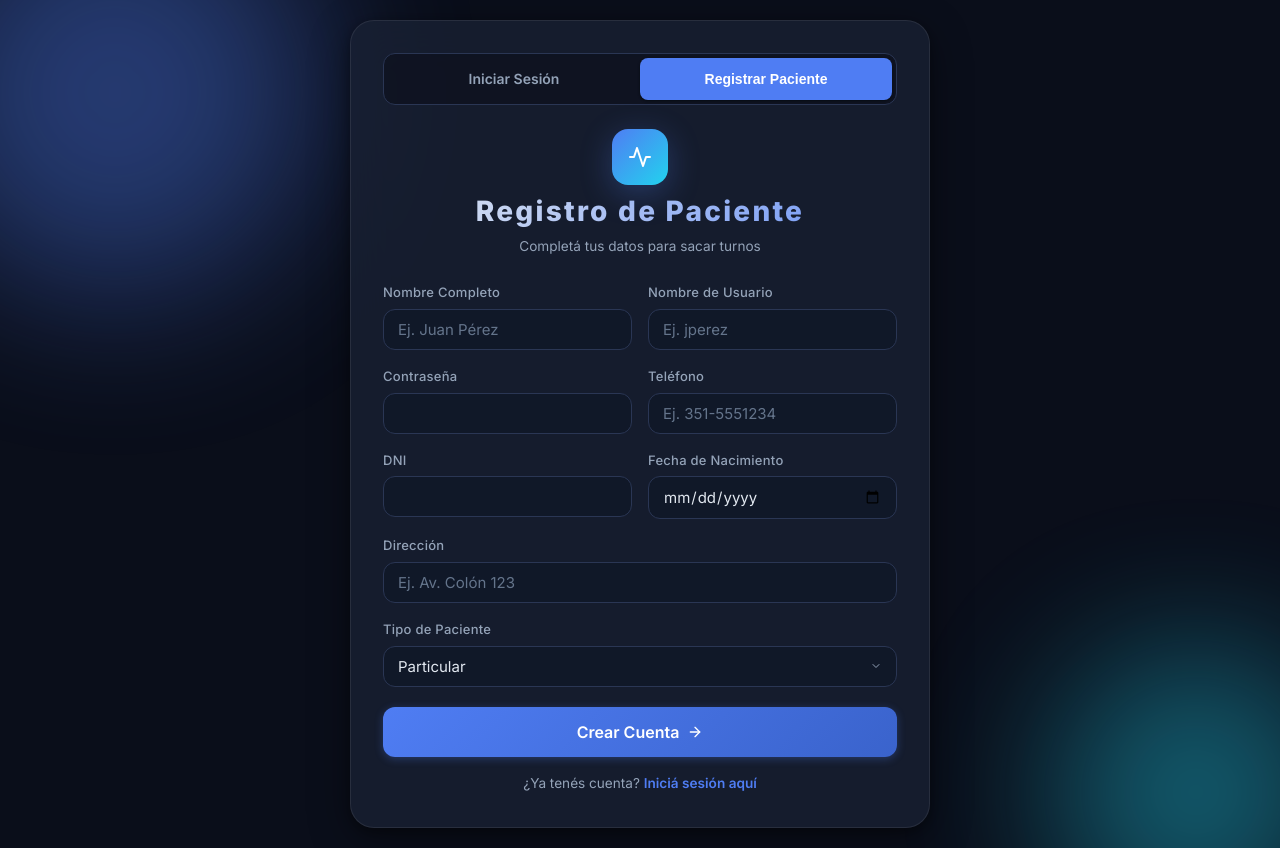
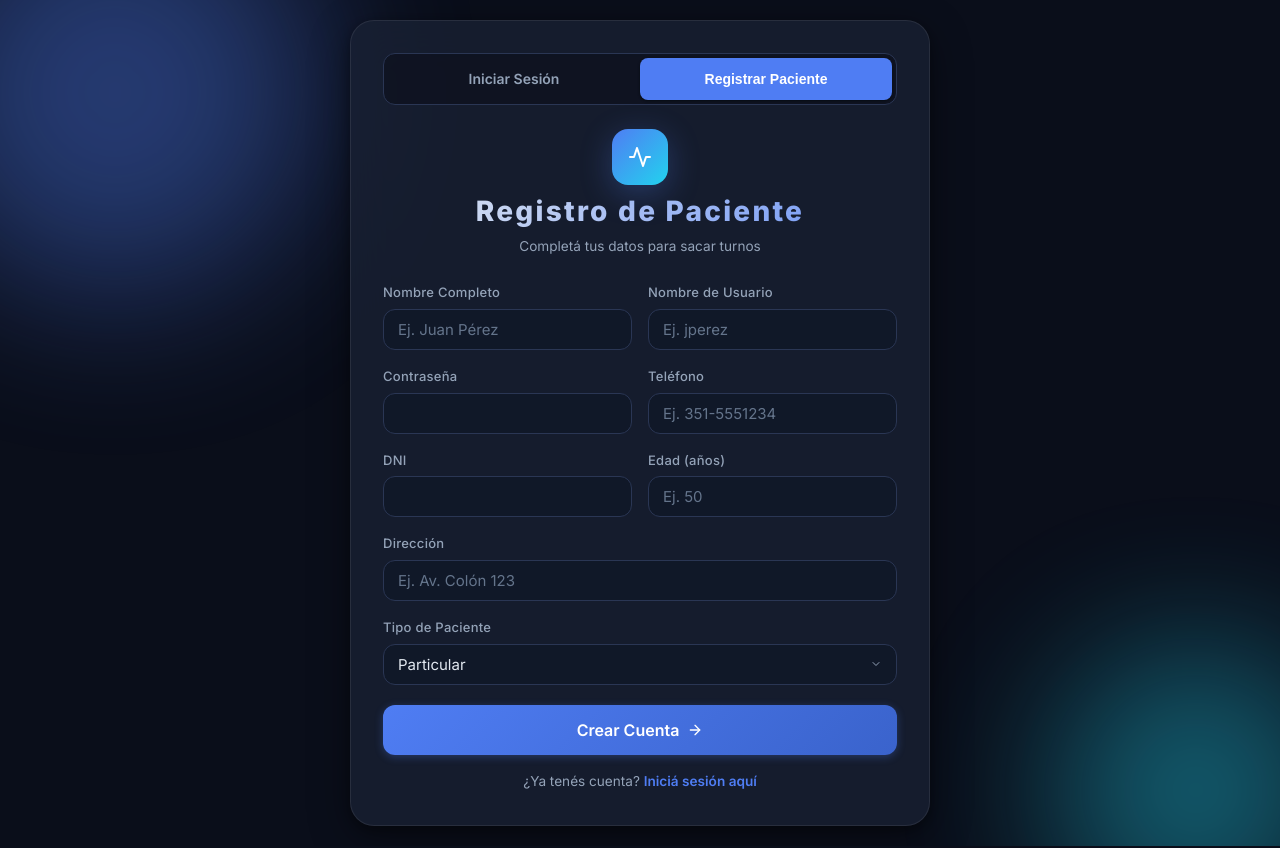
Before and after one commit to BlanesF-hub/SAGE, a React (Vite) app: page /registro in a window 1280 px wide. Built offline with nearby package versions, Linux system fonts and the light colour scheme; no server answers.

Commit message:
Add Edad field in patient registration, assign 50 years to jperez, validate doctor age restrictions on booking, and display patient age column in doctor and secretary turnos tables

```diff
--- a/src/pages/DoctorDashboard.tsx
+++ b/src/pages/DoctorDashboard.tsx
@@ -55,12 +55,17 @@ export default function DoctorDashboard({ view = 'principal' }: DoctorDashboardP
     const allPacientes = JSON.parse(localStorage.getItem('mock_pacientes') || '[]');
     const myTurnos = allTurnos.filter((t: any) => String(t.doctorId) === String(user.id));
     const enriched = myTurnos.map((t: any) => {
-      const pac = allPacientes.find((p: any) => p.id === t.pacienteId);
+      const pac = allPacientes.find((p: any) => p.id === t.pacienteId || String(p.usuario) === String(t.pacienteId));
+      let edad = pac?.edad;
+      if (edad === undefined && pac?.fechaNacimiento) {
+        edad = new Date().getFullYear() - new Date(pac.fechaNacimiento).getFullYear();
+      }
       return {
         ...t,
         pacienteNombre: pac?.nombrePaciente || 'Paciente',
         pacienteDni: pac?.dniPaciente || '-',
         pacienteTel: pac?.nroTelefonoPaciente || pac?.nroTelefono || '-',
+        pacienteEdad: edad !== undefined ? `${edad} años` : '-',
       };
     });
     setTurnosDia(enriched);
@@ -244,6 +249,7 @@ export default function DoctorDashboard({ view = 'principal' }: DoctorDashboardP
                     <tr>
                       <th>Hora</th>
                       <th>Paciente</th>
+                      <th>Edad</th>
                       <th>DNI</th>
                       <th>Teléfono</th>
                       <th>Motivo de Consulta</th>
@@ -259,6 +265,7 @@ export default function DoctorDashboard({ view = 'principal' }: DoctorDashboardP
                           </strong>
                         </td>
                         <td>{t.pacienteNombre}</td>
+                        <td>{t.pacienteEdad}</td>
                         <td>{t.pacienteDni}</td>
                         <td>{t.pacienteTel}</td>
                         <td>{t.descripcion || 'Sin motivo especificado'}</td>
@@ -468,6 +475,7 @@ export default function DoctorDashboard({ view = 'principal' }: DoctorDashboardP
                     <tr>
                       <th>Fecha y Hora</th>
                       <th>Paciente</th>
+                      <th>Edad</th>
                       <th>DNI</th>
                       <th>Teléfono</th>
                       <th>Motivo de Consulta</th>
@@ -486,6 +494,7 @@ export default function DoctorDashboard({ view = 'principal' }: DoctorDashboardP
                           </strong>
                         </td>
                         <td>{t.pacienteNombre}</td>
+                        <td>{t.pacienteEdad}</td>
                         <td>{t.pacienteDni}</td>
                         <td>{t.pacienteTel}</td>
                         <td>{t.descripcion || 'Sin motivo especificado'}</td>
--- a/src/pages/PacienteDashboard.tsx
+++ b/src/pages/PacienteDashboard.tsx
@@ -165,6 +165,29 @@ export default function PacienteDashboard() {
       const doctor = allDoctores.find((d: any) => String(d.id) === String(selectedDoctorId));
       const consultorio = consultorios.find((c) => String(c.id) === String(selectedConsultorioId));
       const espNombre = resolveEspecialidadNombre(selectedEspecialidad);
+
+      // Regla 0: Validación de Edad del Paciente vs Restricciones del Médico
+      let edadPaciente = (user as any)?.edad;
+      if (edadPaciente === undefined && (user as any)?.fechaNacimiento) {
+        edadPaciente = new Date().getFullYear() - new Date((user as any).fechaNacimiento).getFullYear();
+      }
+      if (edadPaciente === undefined) edadPaciente = 50;
+
+      const docConfig = doctor?.configuracion || {};
+      const edadMin = doctor?.edadMinima || docConfig.edadMinima;
+      const edadMax = doctor?.edadMaxima || docConfig.edadMaxima;
+
+      if (edadMin !== undefined && edadMin !== null && edadMin !== '' && edadPaciente < Number(edadMin)) {
+        toast.error(`El ${doctor?.nombreEmpleado || 'médico'} sólo atiende pacientes a partir de los ${edadMin} años (tu edad registrada es ${edadPaciente} años).`);
+        setSubmitting(false);
+        return;
+      }
+
+      if (edadMax !== undefined && edadMax !== null && edadMax !== '' && edadPaciente > Number(edadMax)) {
+        toast.error(`El ${doctor?.nombreEmpleado || 'médico'} sólo atiende pacientes de hasta ${edadMax} años (tu edad registrada es ${edadPaciente} años).`);
+        setSubmitting(false);
+        return;
+      }
 
       const storedTurnos = getLocal<any>('mock_turnos_paciente').filter(
         (t: any) => t.pacienteId === user.id && t.estado !== 'CANCELADO'
--- a/src/pages/RegisterPage.tsx
+++ b/src/pages/RegisterPage.tsx
@@ -21,6 +21,7 @@ export default function RegisterPage() {
     nombre: '',
     nroTelefono: '',
     dniPaciente: '',
+    edad: '',
     fechaNacimiento: '',
     direccionPaciente: '',
     tipoPaciente: 'PARTICULAR' as TipoPaciente,
@@ -36,13 +37,16 @@ export default function RegisterPage() {
     e.preventDefault();
     setLoading(true);
     try {
+      const edadNum = Number(form.edad);
+      const calcBirth = form.fechaNacimiento || `${new Date().getFullYear() - edadNum}-01-01`;
       await authApi.registerPaciente({
         usuario: form.usuario,
         contrasena: form.contrasena,
         nombrePaciente: form.nombre,
         dniPaciente: Number(form.dniPaciente),
         nroTelefonoPaciente: form.nroTelefono || undefined,
-        fechaNacimiento: form.fechaNacimiento,
+        edad: edadNum,
+        fechaNacimiento: calcBirth,
         direccionPaciente: form.direccionPaciente || undefined,
         tipoPaciente: form.tipoPaciente,
         nroAfiliado: form.nroAfiliado ? Number(form.nroAfiliado) : undefined,
@@ -116,9 +120,17 @@ export default function RegisterPage() {
                 value={form.dniPaciente} onChange={(e) => update('dniPaciente', e.target.value)} />
             </div>
             <div className="input-group">
-              <label htmlFor="reg-nacimiento">Fecha de Nacimiento</label>
-              <input id="reg-nacimiento" className="input-field" type="date" required
-                value={form.fechaNacimiento} onChange={(e) => update('fechaNacimiento', e.target.value)} />
+              <label htmlFor="reg-edad">Edad (años)</label>
+              <input id="reg-edad" className="input-field" type="number" min="0" max="120" required
+                value={form.edad} onChange={(e) => {
+                  const val = e.target.value;
+                  update('edad', val);
+                  if (val) {
+                    const birthYear = new Date().getFullYear() - Number(val);
+                    update('fechaNacimiento', `${birthYear}-05-15`);
+                  }
+                }}
+                placeholder="Ej. 50" />
             </div>
           </div>
 
--- a/src/pages/SecretarioDashboard.tsx
+++ b/src/pages/SecretarioDashboard.tsx
@@ -62,12 +62,17 @@ export default function SecretarioDashboard() {
       });
 
       const enriched = filtered.map((t: any) => {
-        const pac = allPacientes.find((p: any) => p.id === t.pacienteId);
+        const pac = allPacientes.find((p: any) => p.id === t.pacienteId || String(p.usuario) === String(t.pacienteId));
+        let edad = pac?.edad;
+        if (edad === undefined && pac?.fechaNacimiento) {
+          edad = new Date().getFullYear() - new Date(pac.fechaNacimiento).getFullYear();
+        }
         return {
           ...t,
           pacienteNombre: pac?.nombrePaciente || t.doctor?.nombrePaciente || 'Paciente',
           pacienteDni: pac?.dniPaciente || '-',
           pacienteTel: pac?.nroTelefonoPaciente || pac?.nroTelefono || '-',
+          pacienteEdad: edad !== undefined ? `${edad} años` : '-',
         };
       });
 
@@ -217,6 +222,7 @@ export default function SecretarioDashboard() {
                 <tr>
                   <th>Hora</th>
                   <th>Paciente</th>
+                  <th>Edad</th>
                   <th>DNI</th>
                   <th>Teléfono</th>
                   <th>Médico</th>
@@ -230,6 +236,7 @@ export default function SecretarioDashboard() {
                   <tr key={turno.id}>
                     <td>{new Date(turno.fechaHoraPlanificado).toLocaleTimeString('es-AR', { hour: '2-digit', minute: '2-digit' })}</td>
                     <td>{turno.pacienteNombre}</td>
+                    <td>{turno.pacienteEdad}</td>
                     <td>{turno.pacienteDni}</td>
                     <td>{turno.pacienteTel}</td>
                     <td>{turno.doctor?.nombreEmpleado || 'Dr.'}</td>
--- a/src/services/api.ts
+++ b/src/services/api.ts
@@ -286,7 +286,8 @@ const SEED_DATA: Record<string, any[]> = {
     { id: 201, usuario: 'sec_marcela', contrasena: 'sec123', nombreEmpleado: 'Marcela Fernández', codSecretario: 'SEC-501', consultorioId: 1, esProvisoria: false },
   ],
   mock_pacientes: [
-    { id: 301, usuario: 'paciente_juan', contrasena: 'pac123', nombrePaciente: 'Juan Pérez', dniPaciente: 35123456, rol: 'PACIENTE', esProvisoria: false },
+    { id: 301, usuario: 'jperez', contrasena: 'pac123', nombrePaciente: 'Juan Pérez', dniPaciente: 35123456, edad: 50, fechaNacimiento: '1976-05-15', rol: 'PACIENTE', esProvisoria: false },
+    { id: 302, usuario: 'paciente_juan', contrasena: 'pac123', nombrePaciente: 'Juan Pérez', dniPaciente: 35123456, edad: 50, fechaNacimiento: '1976-05-15', rol: 'PACIENTE', esProvisoria: false },
   ],
 };
 
@@ -298,7 +299,19 @@ const getLocal = <T>(key: string): T[] => {
     localStorage.setItem(key, JSON.stringify(defaultData));
     return defaultData as T[];
   }
-  return JSON.parse(raw);
+  const parsed = JSON.parse(raw);
+  if (key === 'mock_pacientes') {
+    // Asegurar que jperez tenga 50 años siempre
+    parsed.forEach((p: any) => {
+      if (p.usuario === 'jperez' || p.usuario === 'paciente_juan') {
+        p.edad = 50;
+        p.fechaNacimiento = '1976-05-15';
+      } else if (!p.edad && p.fechaNacimiento) {
+        p.edad = new Date().getFullYear() - new Date(p.fechaNacimiento).getFullYear();
+      }
+    });
+  }
+  return parsed as T[];
 };
 const setLocal = (key: string, data: any) => localStorage.setItem(key, JSON.stringify(data));
 const saveMock = (key: string, data: any) => {
--- a/src/types.ts
+++ b/src/types.ts
@@ -129,6 +129,7 @@ export interface Paciente {
   usuario: string;
   dniPaciente: number;
   nroTelefonoPaciente?: string;
+  edad?: number;
   fechaNacimiento: string;
   direccionPaciente?: string;
   fechaHoraAlta: string;
@@ -188,6 +189,8 @@ export interface LoginResponse {
   usuario: string;
   nombre: string;
   rol: Rol;
+  edad?: number;
+  fechaNacimiento?: string;
   consultorioId?: number;
   forcePasswordChange: boolean;
 }
@@ -198,7 +201,8 @@ export interface RegisterPacienteRequest {
   nombrePaciente: string;
   dniPaciente: number;
   nroTelefonoPaciente?: string;
-  fechaNacimiento: string;
+  edad?: number;
+  fechaNacimiento?: string;
   direccionPaciente?: string;
   tipoPaciente: TipoPaciente;
   nroAfiliado?: number;
```
